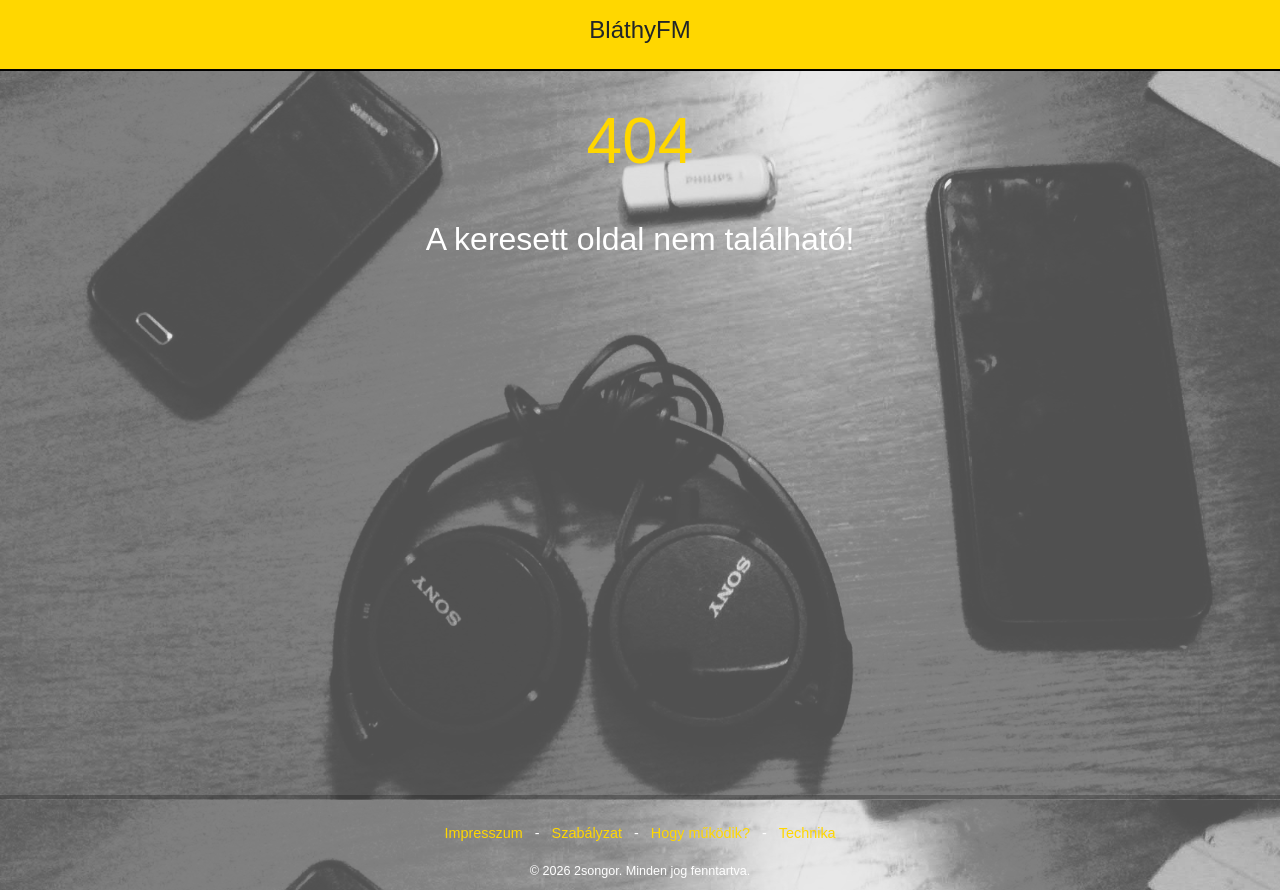
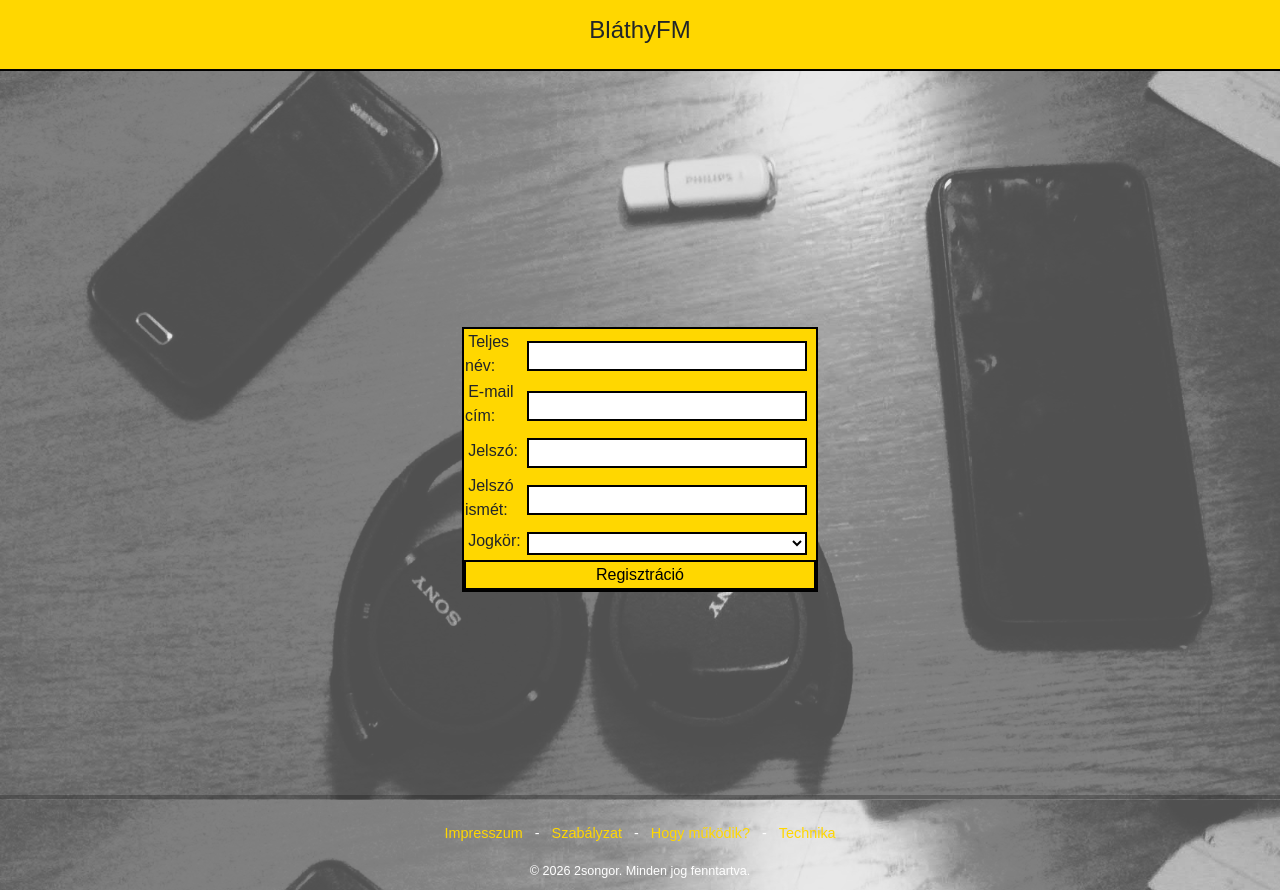
Before and after one commit to Csongi-x/Vizsgaremek, a Vue app in the folder BlathyFM/blathyfm_frontend/: page /register in a window 1280 px wide. Before the commit this address had no page. Built offline with nearby package versions, Linux system fonts and the light colour scheme.

Commit message:
Making RegisterView and adding the route of it

```diff
--- a/BlathyFM/blathyfm_frontend/src/App.vue
+++ b/BlathyFM/blathyfm_frontend/src/App.vue
@@ -1,6 +1,7 @@
 <script>
 import NavBar from "@/components/NavBar.vue";
 import FooterView from "@/components/FooterView.vue"
+import {http} from "@/utils/http.js";
 
 export default {
   name: 'App',
@@ -22,16 +23,29 @@ export default {
 
       } else {
         this.email = email
-        this.password = pass
+        this.password = password
       }
     },
     check({email, password}) {
       // adatbázisban megnézi, hogy van-e egyezés, ha van, akkor onnan kinyeri a rangot (role),
       // ha nem, akkor hibaüzenetre készteti majd az appot
-      const credentials = [] // email, jelszó (true, ha egyezik, egyébként false), role
+      const credentials = {
+        email: email,
+        password: password
+      } // email, jelszó (true, ha egyezik, egyébként false), role
       if (!credentials) return 'NONE'
-      else if (!credentials[1]) return 'INCORRECT_PASSWORD'
+      else if (!credentials.password) return 'INCORRECT_PASSWORD'
       else return credentials[2]
+    },
+    async register({fullName, email, password, passwordAgain, role, status}) { // regisztráció (adminnak beküldeni a fiókot)
+      const response = await http.post('api/register', {
+        full_name: fullName,
+        email: email,
+        password: password,
+        password_again: passwordAgain,
+        role: role,
+        status: status
+      })
     }
   }
 }
@@ -43,7 +57,7 @@ export default {
     <NavBar/>
   </header>
   <main class="container">
-    <router-view @login="login"/>
+    <router-view @login="login" @register="register" :email="email" :role="role"/>
   </main>
   <footer>
     <FooterView/>
--- a/BlathyFM/blathyfm_frontend/src/router/index.js
+++ b/BlathyFM/blathyfm_frontend/src/router/index.js
@@ -10,6 +10,7 @@ import HowToView from "@/views/footerView/HowToView.vue";
 import RulesView from "@/views/footerView/RulesView.vue";
 import TechnologyView from "@/views/footerView/TechnologyView.vue";
 import SchedulerView from "@/views/schedulerView/SchedulerView.vue";
+import RegisterView from "@/views/RegisterView.vue";
 
 
 const router = createRouter({
@@ -70,6 +71,15 @@ const router = createRouter({
           component: LoginView,
           meta: {
               title: "Bejelentkezés",
+              requiresAuth: false
+          }
+      },
+      { // Regisztrációs oldal
+          path: '/register',
+          name: 'register',
+          component: RegisterView,
+          meta: {
+              title: "Regisztráció",
               requiresAuth: false
           }
       },
--- a/BlathyFM/blathyfm_frontend/src/views/HomeView.vue
+++ b/BlathyFM/blathyfm_frontend/src/views/HomeView.vue
@@ -4,6 +4,9 @@ export default{
   methods:{
     login(){
       this.$router.push({name: 'login'})
+    },
+    register(){
+      this.$router.push({name: 'register'})
     }
   }
 }
@@ -12,6 +15,7 @@ export default{
 <template>
   <!--Ez lesz a bejelentkezés blokk-->
   <button class="title border-bottom border-dark" @click="login">Bejelentkezés</button>
+  <button class="title border-bottom border-dark" @click="register">Regisztráció</button>
   <p>A program teljes értékű használatához a Bláthy-ba járó diákok és az ott dolgozó személyzet jogosult.</p>
 </template>
 
--- /dev/null
+++ b/BlathyFM/blathyfm_frontend/src/views/RegisterView.vue
@@ -0,0 +1,125 @@
+<script>
+export default{
+  name: "RegisterView",
+  data(){
+    return{
+      fullName: '',
+      email: '',
+      password: '',
+      passwordAgain: '',
+      role: '',
+      error: ''
+    }
+  },
+  methods:{
+    register() {
+      // felhasználó regisztrálása (az admin dönt arról, hogy felvegye-e a fiókot majd)
+      this.$emit("register", {
+        fullName: this.fullName,
+        email: this.email,
+        password: this.password,
+        passwordAgain: this.passwordAgain,
+        role: this.role,
+        status: 'pending'
+      })
+    }
+  },
+  emits: ["register"]
+}
+</script>
+
+<template>
+  <section class="row align-items-center">
+    <div class="col-md-2 col-lg-4"></div>
+    <div class="vertical col-12 col-sm-12 col-md-8 col-lg-4">
+      <div class="loginPage">
+        <div class="errorPage" v-if="error !== ''"> <!-- Hibaüzenet -->
+          <p>{{error}}</p>
+        </div>
+        <form class="w-100 align-items-center">
+          <table>
+            <tbody>
+            <!--Teljes név-->
+            <tr>
+              <td class="label">Teljes név: </td>
+              <td class="input"><input name="full_name" id="full_name" v-model="fullName" required></td>
+            </tr>
+            <!--Email cím-->
+            <tr>
+              <td class="label">E-mail cím: </td>
+              <td class="input"><input type="email" name="email" id="email" v-model="email" required></td>
+            </tr>
+            <!--Jelszó-->
+            <tr>
+              <td class="label">Jelszó:</td>
+              <td class="input"><input type="password" name="password" id="password" v-model="password" required></td>
+            </tr>
+            <!--Jelszó ismét-->
+            <tr>
+              <td class="label">Jelszó ismét:</td>
+              <td class="input"><input type="password" name="password" id="password" v-model="passwordAgain" required></td>
+            </tr>
+            <!--Role (lista)-->
+            <tr>
+              <td class="label">Jogkör:</td>
+              <td class="input">
+                <select name="role" id="role" v-model="role">
+                  <option value="student" selected>Diák</option>
+                  <option value="admin">Adminisztrátor</option>
+                  <option value="scheduler">Ütemező</option>
+                </select>
+              </td>
+            </tr>
+            </tbody>
+          </table>
+          <!--regisztráció-->
+          <button type="submit" @click="register">Regisztráció</button>
+        </form>
+      </div>
+    </div>
+    <div class="col-md-2 col-lg-4"></div>
+  </section>
+</template>
+
+<style scoped>
+/* Származtatta a LoginView-ból: Susán Csongor */
+.loginPage{
+  background-color: gold;
+  margin: auto;
+}
+.loginPage, .errorPage {
+  border: 2px solid black;
+  display: flex;
+  justify-content: center;
+  align-items: center;
+}
+.errorPage {
+  background-color: #F66;
+  margin-top: 5vh;
+  color: #311;
+  padding: 3vh;
+}
+.vertical {
+  display: grid;
+  vertical-align: center;
+  margin-top: 32vh;
+}
+button {
+  border: 2px solid black;
+  background-color: gold;
+  width: 100%;
+}
+input, select {
+  margin: .5rem 3rem .25rem -.5rem;
+  border: 2px solid black;
+  background-color: white;
+  width: 100%;
+}
+.label {
+  width: 20%;
+  text-indent: .2rem;
+}
+table, .input {
+  width: 100%;
+}
+</style>
```
Also changed, not shown: BlathyFM/blathyfm_frontend/src/views/WaitingView.vue (added, +64 -0 lines), BlathyFM/blathyfm_frontend/src/views/schedulerView/SchedulerView.vue (line endings or trailing spaces), BlathyFM/blathyfm_frontend/src/views/studentsView/RequestView.vue (line endings or trailing spaces). Lines whose indentation alone changed are shown as unchanged.
